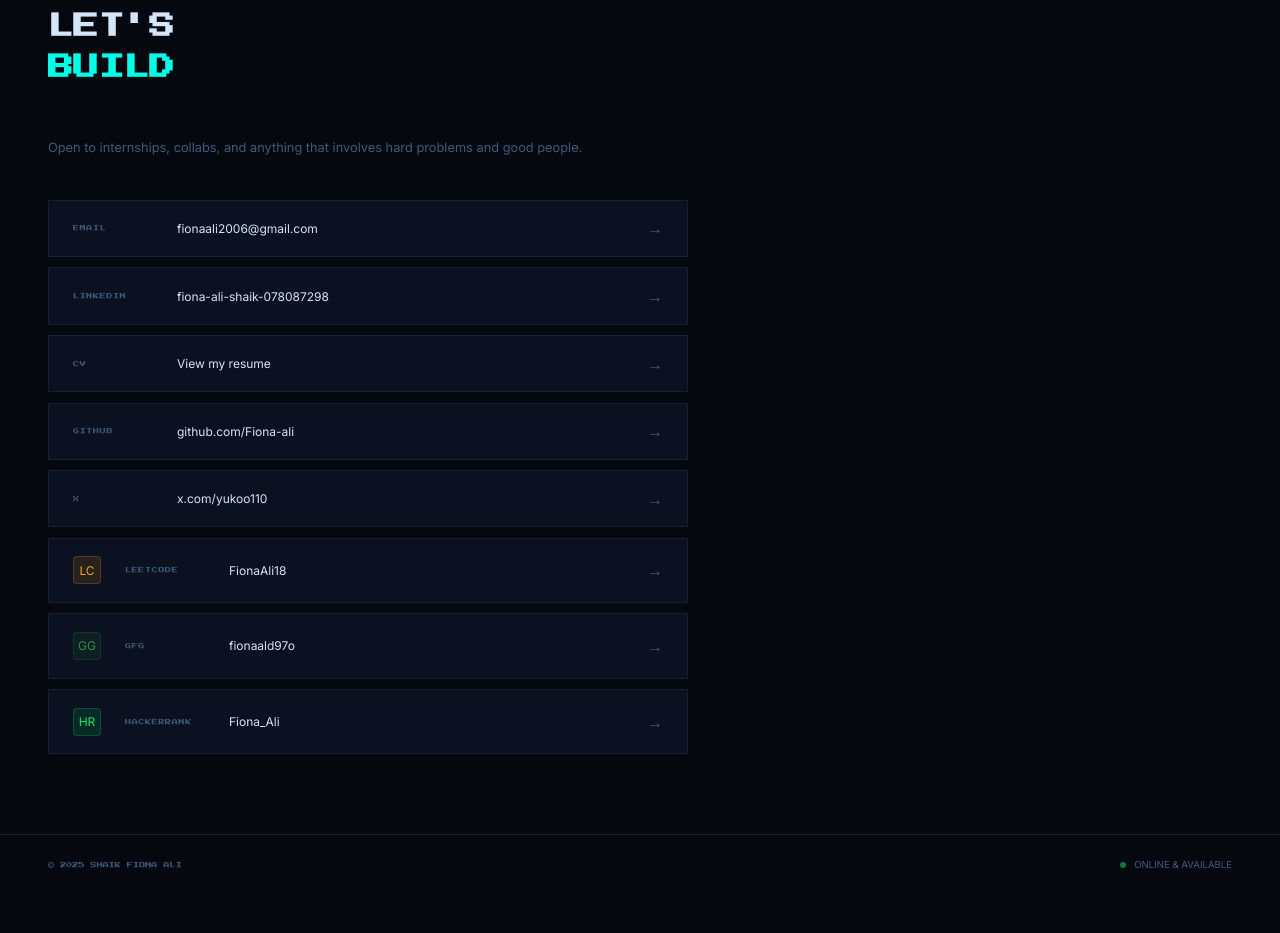
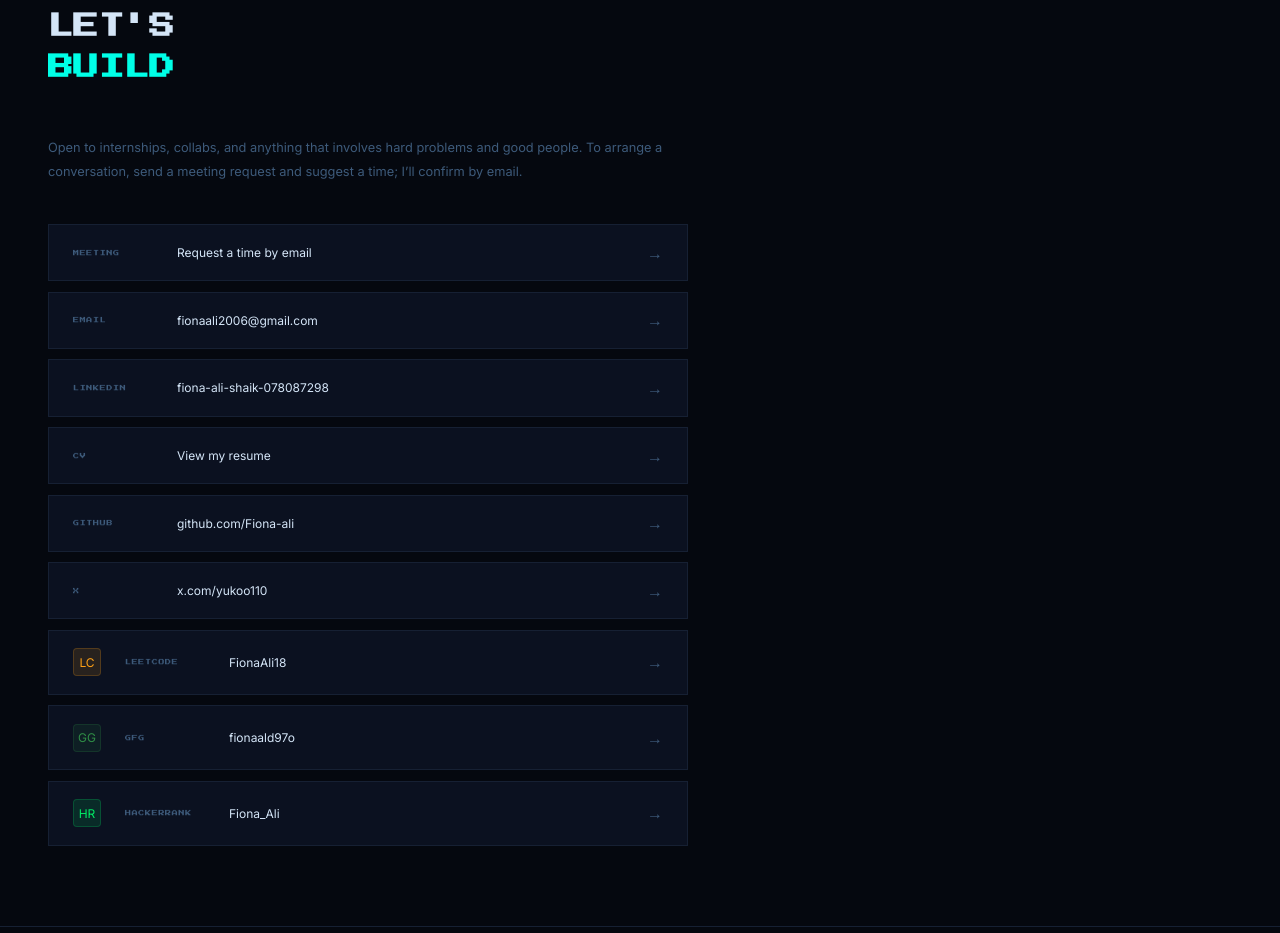
Before and after one commit to Fiona-ali/Fiona-ali.github.io, a plain HTML site: page index.html in a window 1280 px wide. Shown: the part 3040-3973 px from the top of the page. Before the commit the page ends 3934 px from the top, so only its background shows below. Drawn offline with Linux system fonts and the light colour scheme.

Commit message:
Add meeting request contact option

```diff
--- a/index.html
+++ b/index.html
@@ -916,8 +916,13 @@ footer{
   <div class="contact-inner">
     <div class="sec-eyebrow"><div class="pixel-tag">CONTACT</div><div class="sec-line"></div></div>
     <h2>LET'S<br><span>BUILD</span></h2>
-    <p class="contact-sub">Open to internships, collabs, and anything that involves hard problems and good people.</p>
+    <p class="contact-sub">Open to internships, collabs, and anything that involves hard problems and good people. To arrange a conversation, send a meeting request and suggest a time; I’ll confirm by email.</p>
     <div class="clinks rv">
+      <a href="mailto:fionaali2006@gmail.com?subject=Meeting%20request&body=Hi%20Fiona%2C%0A%0AI%27d%20like%20to%20schedule%20a%20conversation.%20Please%20let%20me%20know%20a%20time%20that%20works%20for%20you." class="clink">
+        <span class="ctype">MEETING</span>
+        <span class="cval">Request a time by email</span>
+        <span class="carr">→</span>
+      </a>
 
       <a href="mailto:fionaali2006@gmail.com" class="clink">
         <span class="ctype">EMAIL</span>
```
